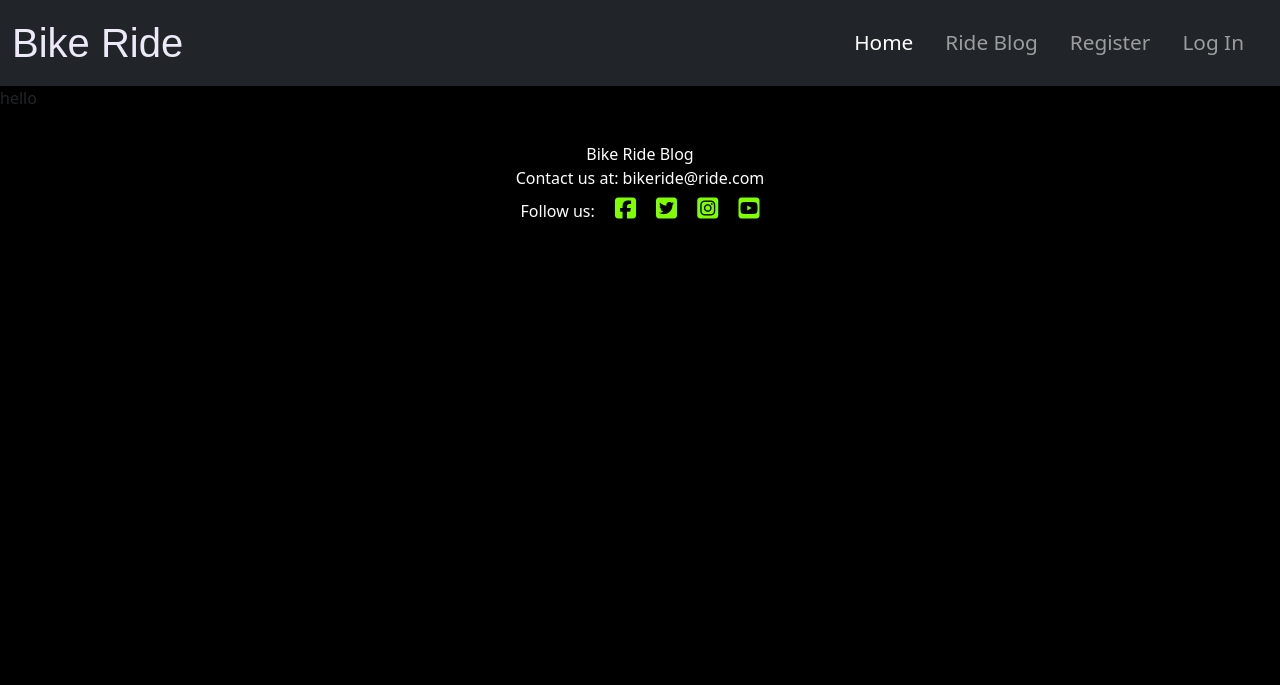
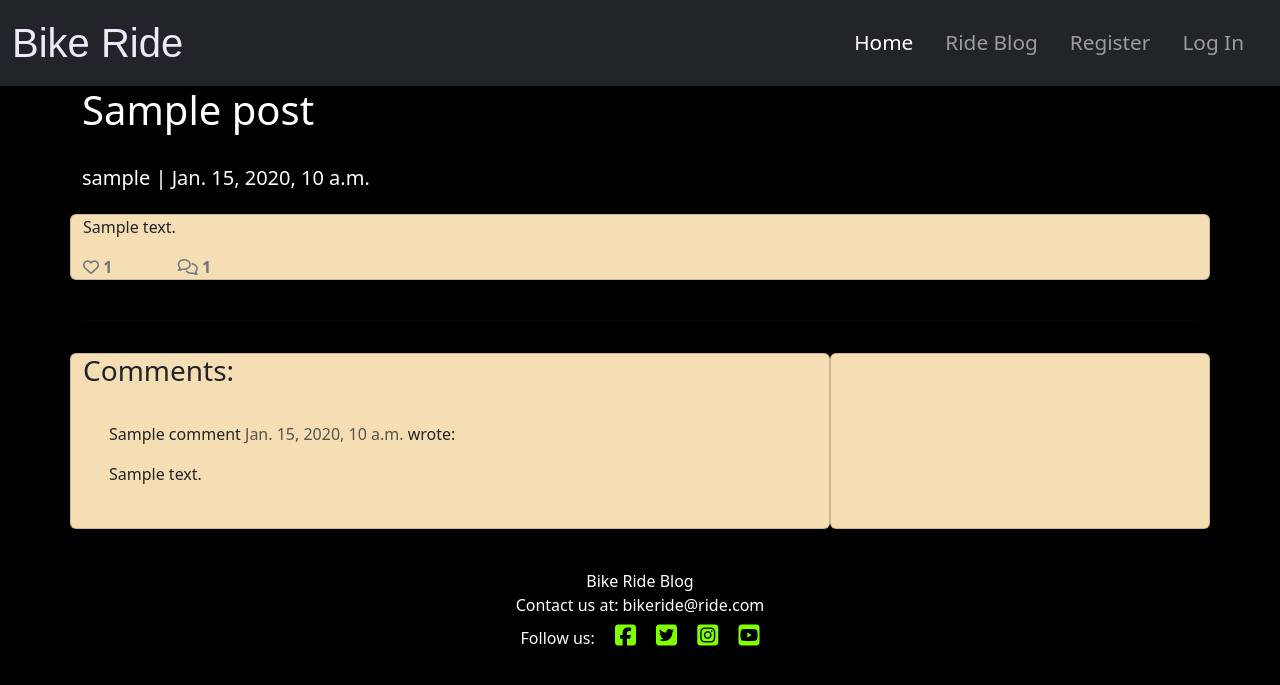
Before and after one commit to deima24/Bike-Ride, a Django app: a page that uses templates/post_detail.html in a window 1280 px wide. Shown: the top 685 px of the page. Run offline with Django 3.2, Linux system fonts and the light colour scheme; tables that the repository leaves empty hold one stand-in row (values such as "Sample post"); some libraries are stand-ins or nearby versions.

Commit message:
added images to the posts, added post detail lint to read more about the post

```diff
--- a/static/css/style.css
+++ b/static/css/style.css
@@ -39,3 +39,12 @@ body {
 a {
     text-decoration: none;
 }
+
+.post-text {
+    color: white;
+    position: relative;
+}
+
+.post-body {
+    background-color: #F5DEB3;
+}
--- a/templates/post_detail.html
+++ b/templates/post_detail.html
@@ -1,6 +1,90 @@
 {% extends "base.html" %}
 
 {% block content %}
-<p>hello</p>
+
+<div class="masthead">
+    <div class="container">
+        <div class="row g-0">
+            <div class="col-md-6 post-text">
+                <!-- Post title goes in these h1 tags aat the top of the page -->
+                <h1 class="post-title">{{ post.title }}</h1>
+            </div>
+        </div>
+
+        <div class="d-md-block col-md-12 post-image">
+            <!-- The featured image URL goes in the src attribute image is shown between post title and post author -->
+            {% if "placeholder" in post.featured_image.url %}
+            <img src="https://res.cloudinary.com/dmecv9zwa/image/upload/v1680130673/x6ayc6fvpikajmenqnyv.jpg" width="60%">
+            {% else %}
+            <img src=" {{ post.featured_image.url }}" width="60%">
+            {% endif %}
+        </div>
+
+        <div class="post-text">
+            <!-- Post author goes after the post image -->
+            <h5 class="post-subtitle">{{ post.author }} | {{ post.created_on }}</h5>
+        </div>
+
+    </div>
+</div>
+<div class="container">
+    <div class="row">
+        <div class="col card mb-4  mt-3 left  top post-body">
+            <div>
+                <!-- post conter goes after the author-->
+                <p class="card-text">
+                    {{ post.content | safe }}
+                </p>
+                <div class="row">
+
+                    <div class="col-1">
+                        <!-- The number of likes goes before the closing strong tag -->
+                        <strong class="text-secondary"><i class="far fa-heart"></i> {{ post.number_of_likes }} </strong>
+                    </div>
+                    <div class="col-1">
+                        {% with comments.count as total_comments %}
+                        <strong class="text-secondary"><i class="far fa-comments"></i>
+                            <!-- Our total_comments variable goes before the closing strong tag -->
+                            {{ total_comments }}</strong>
+                        {% endwith %}
+                    </div>
+                </div>
+            </div>
+        </div>
+    </div>
+    <div class="row">
+        <div class="col">
+            <hr>
+        </div>
+    </div>
+    <div class="row">
+        <div class="col-md-8 card mb-4  mt-3 post-body">
+            <h3>Comments:</h3>
+            <div class="card-body">
+                <!-- We want a for loop inside the empty control tags to iterate through each comment in comments -->
+                {% for comment in comments %}
+                <div class="comments" style="padding: 10px;">
+                    <p class="font-weight-bold">
+                        <!-- The commenter's name goes here. Check the model if you're not sure what that is -->
+                        {{ comment.name }}
+                        <span class=" text-muted font-weight-normal">
+                            <!-- The comment's created date goes here -->
+                            {{ comment.created_on }}
+                        </span> wrote:
+                    </p>
+                    <!-- The body of the comment goes before the | -->
+                    {{ comment.body | linebreaks }}
+                </div>
+                <!-- Our for loop ends here -->
+                {% endfor %}
+            </div>
+        </div>
+        <div class="col-md-4 card mb-4  mt-3 post-body">
+            <div class="card-body">
+                <!-- For later -->
+            </div>
+        </div>
+    </div>
+</div>
 
 {% endblock content %}
```
